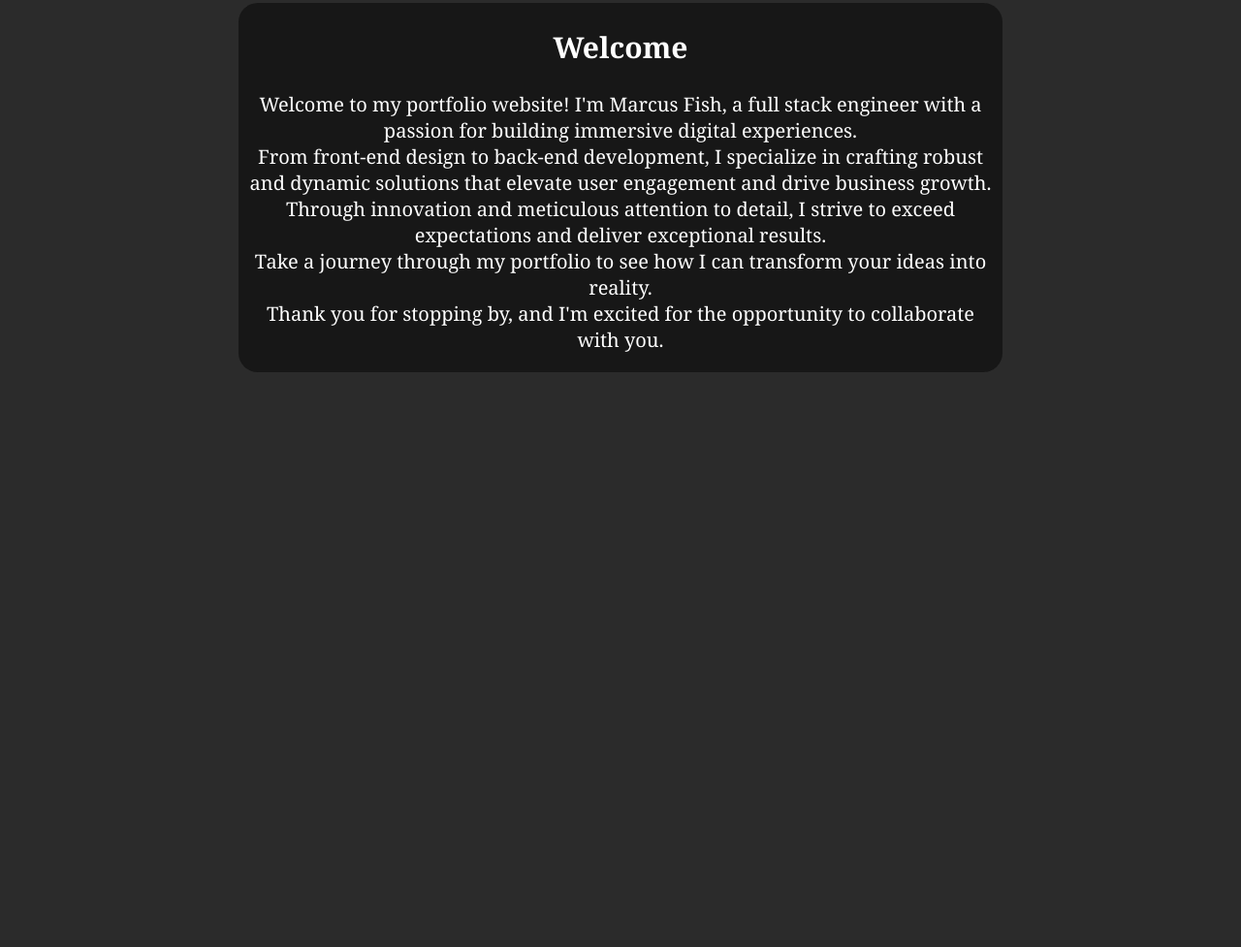
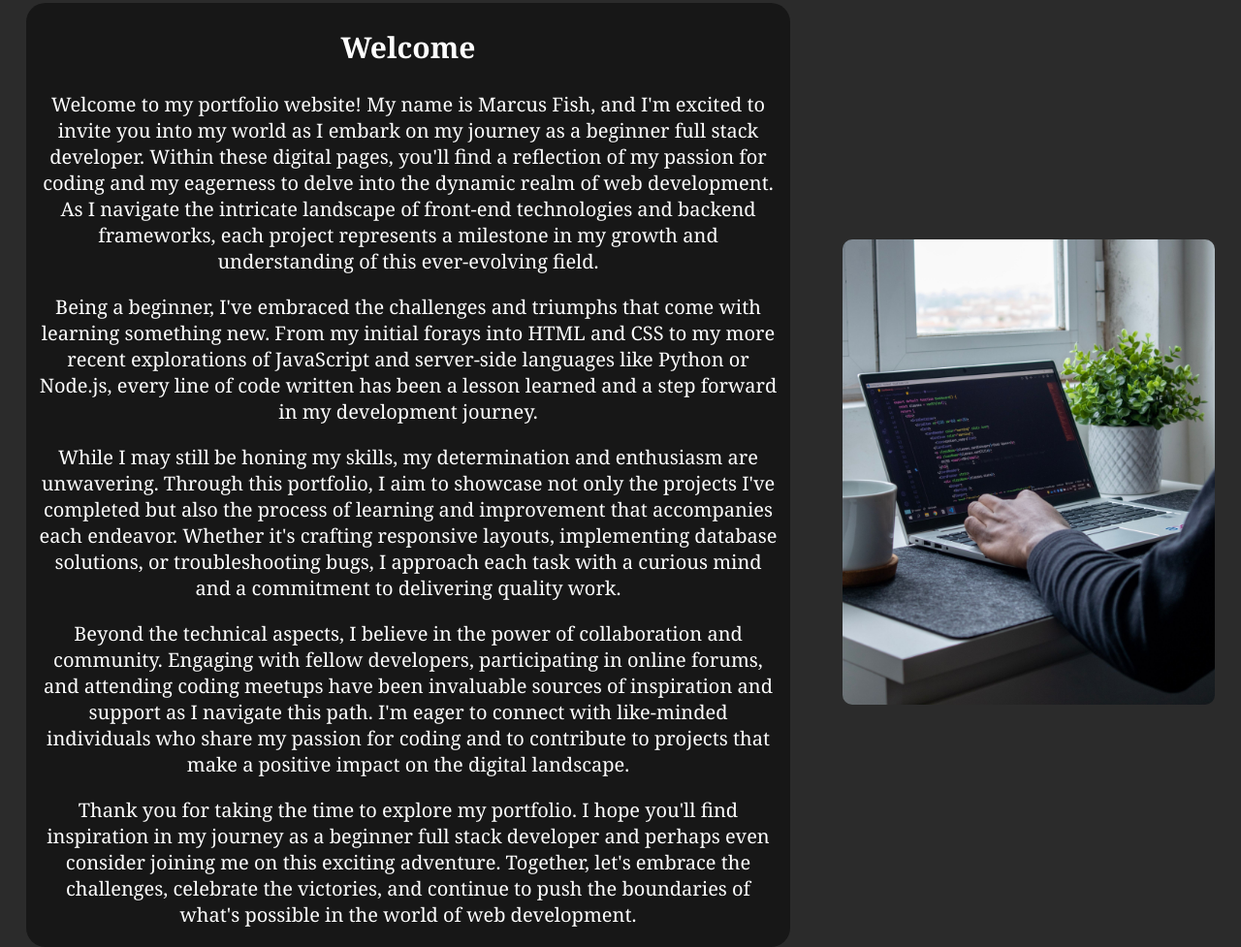
Before and after one commit to fishmarcus/portfolioWebsiteCodecademy, a plain HTML site: page index.html in a window 1280 px wide. Shown: the part 617-1594 px from the top of the page at 97% size. Before the commit the page ends 1001 px from the top, so only its background shows below. Drawn offline with Linux system fonts and the light colour scheme.

Commit message:
new welcome section

```diff
--- a/css/style.css
+++ b/css/style.css
@@ -105,12 +105,12 @@ nav ul li a{
     margin-top: 500px;
 }
 
-.Welcome div {
+.welcome-text {
     background-color: rgba(10, 10, 10, 0.61);
     width: 60%;
     padding: 0px 10px;
+    border-radius: 20px;
     margin-top: 20px;
-    border-radius: 20px;
 }
 
 .Welcome h2 {
@@ -120,3 +120,17 @@ nav ul li a{
 .Welcome p {
     font-size: 20px;
 }
+
+.Welcome-image {
+    width: 30%;
+    max-height: 650px;
+}
+
+.Welcome-image img {
+    margin-top: 20px;
+    width: 100%;
+    height: auto;
+    max-height: 650px;
+    max-width: 520px;
+    border-radius: 10px;
+}
--- a/index.html
+++ b/index.html
@@ -26,14 +26,18 @@
             </div>
         </div>
         <div class="Welcome">
-            <div>
+            <div class="welcome-text">
                 <h2>Welcome</h2>
-                <p>Welcome to my portfolio website! I'm Marcus Fish, a full stack engineer with a passion for building immersive digital experiences.<br>
-                    From front-end design to back-end development, I specialize in crafting robust and dynamic solutions that elevate user engagement and drive business growth.<br>
-                    Through innovation and meticulous attention to detail, I strive to exceed expectations and deliver exceptional results. <br>
-                    Take a journey through my portfolio to see how I can transform your ideas into reality.<br>
-                    Thank you for stopping by, and I'm excited for the opportunity to collaborate with you.
-                </p>
+                <p>Welcome to my portfolio website! My name is Marcus Fish, and I'm excited to invite you into my world as I embark on my journey as a beginner full stack developer.
+                    Within these digital pages, you'll find a reflection of my passion for coding and my eagerness to delve into the dynamic realm of web development.
+                    As I navigate the intricate landscape of front-end technologies and backend frameworks, each project represents a milestone in my growth and understanding of this ever-evolving field.</p>
+                <p>Being a beginner, I've embraced the challenges and triumphs that come with learning something new. From my initial forays into HTML and CSS to my more recent explorations of JavaScript and server-side languages like Python or Node.js, every line of code written has been a lesson learned and a step forward in my development journey.</p>
+                <p>While I may still be honing my skills, my determination and enthusiasm are unwavering. Through this portfolio, I aim to showcase not only the projects I've completed but also the process of learning and improvement that accompanies each endeavor. Whether it's crafting responsive layouts, implementing database solutions, or troubleshooting bugs, I approach each task with a curious mind and a commitment to delivering quality work.</p>
+                <p>Beyond the technical aspects, I believe in the power of collaboration and community. Engaging with fellow developers, participating in online forums, and attending coding meetups have been invaluable sources of inspiration and support as I navigate this path. I'm eager to connect with like-minded individuals who share my passion for coding and to contribute to projects that make a positive impact on the digital landscape.</p>
+                <p>Thank you for taking the time to explore my portfolio. I hope you'll find inspiration in my journey as a beginner full stack developer and perhaps even consider joining me on this exciting adventure. Together, let's embrace the challenges, celebrate the victories, and continue to push the boundaries of what's possible in the world of web development.</p>
+            </div>
+            <div class="Welcome-image">
+                <img src="media/welcome.jpg" alt="laptop with code">
             </div>
         </div>
         <script src="scripts/script.js"></script>
```
Also changed, not shown: media/welcome.jpg (added).
